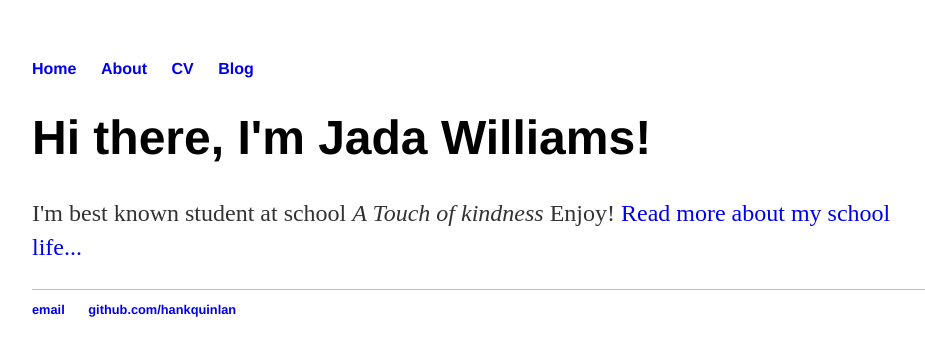
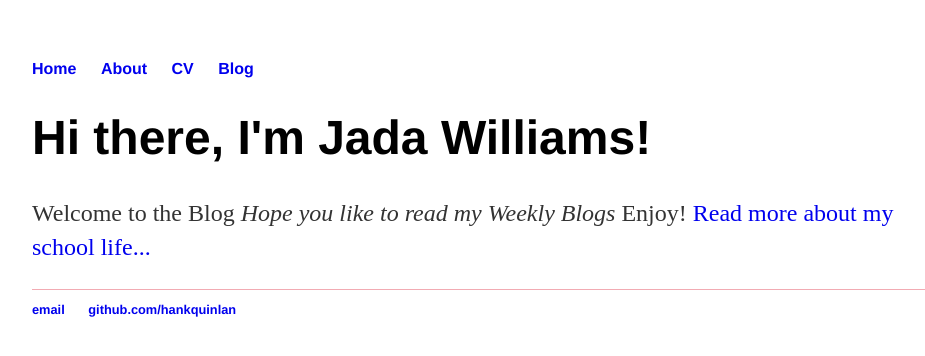
Before and after one commit to jadaw6409/jadaw6409.github.io, a Jekyll site: the page built from index.html, in a window 1280 px wide. Shown: the top 356 px of the page, without its empty margins (160-1085 px from the left). Built offline with Jekyll 4.4.1, drawn with Linux system fonts in a browser that asks for light colours.

Commit message:
Update index.html

```diff
--- a/index.html
+++ b/index.html
@@ -4,5 +4,5 @@ title: Jada Williams, Student
 ---
 <div class="blurb">
 	<h1>Hi there, I'm Jada Williams!</h1>
-	<p>I'm best known student at school <em>A Touch of kindness</em> Enjoy! <a href="/about">Read more about my school life...</a></p>
+	<p> Welcome to the Blog <em>Hope you like to read my Weekly Blogs</em> Enjoy! <a href="/about">Read more about my school life...</a></p>
 </div><!-- /.blurb -->
```
